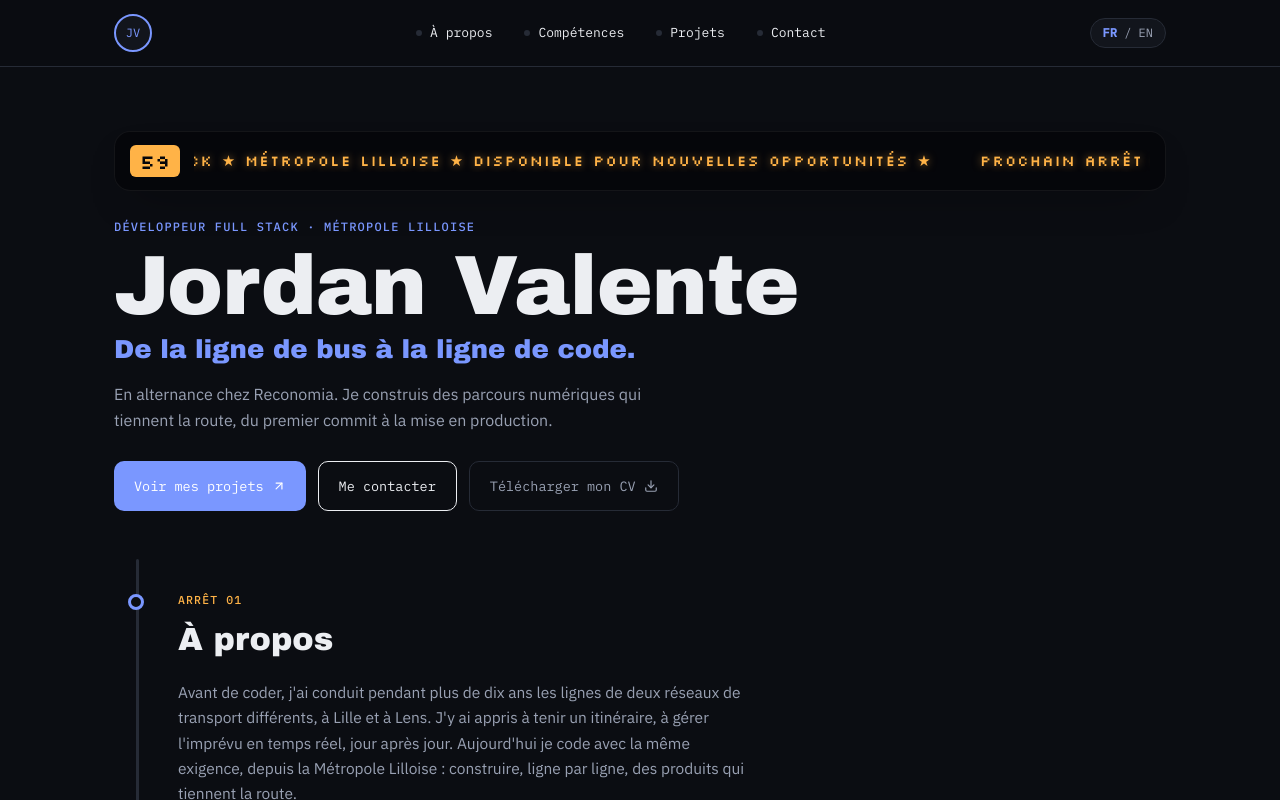
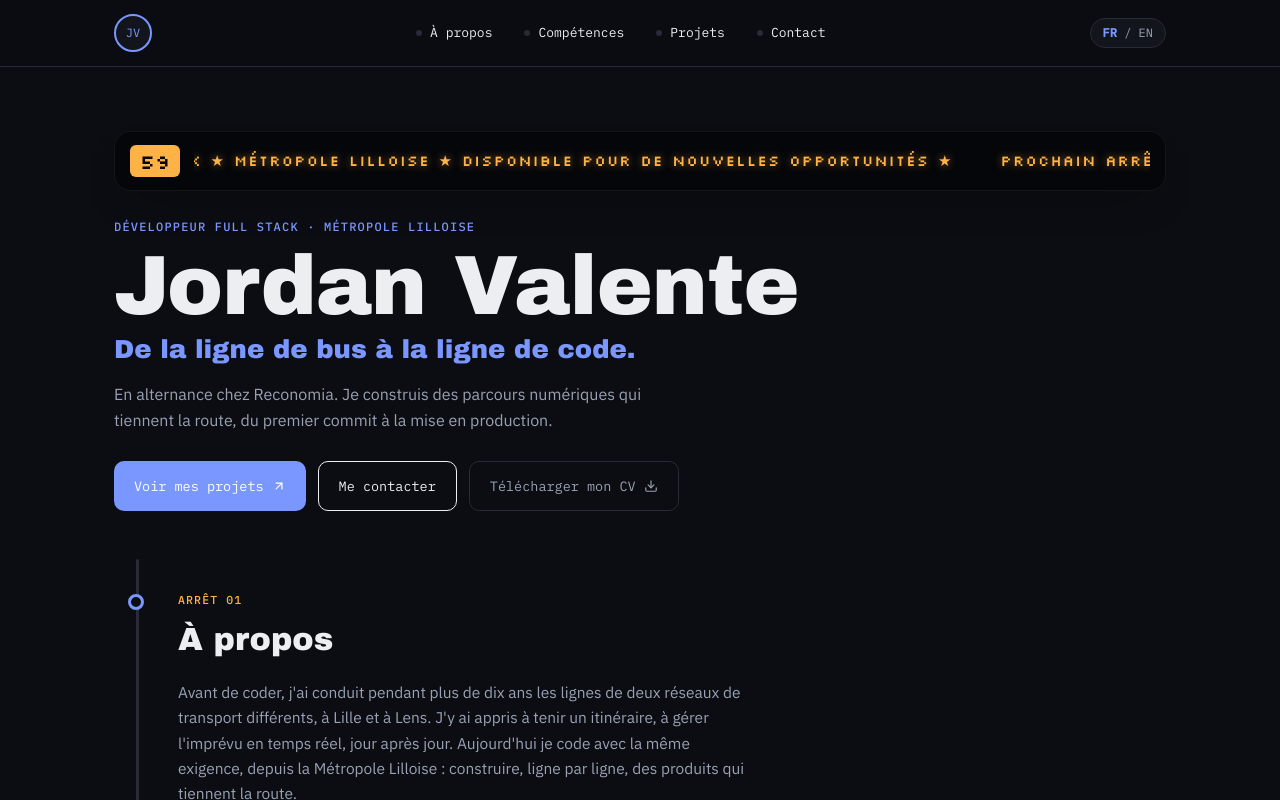
Before and after one commit to Jordandevop/portfolio_Jordan_valente, a React (Vite) app: page / in a window 1280 px wide. Shown: the top 800 px of the page. Built offline with nearby package versions, Linux system fonts and the light colour scheme.

Commit message:
fix ortho

```diff
--- a/src/data.js
+++ b/src/data.js
@@ -144,7 +144,7 @@ export const T = {
     close: "Fermer",
     footer: "Fait avec React, pensé comme une ligne de bus.",
     learnMore: "En savoir plus",
-    marquee: "PROCHAIN ARRÊT - DÉVELOPPEUR FULL STACK ★ MÉTROPOLE LILLOISE ★ DISPONIBLE POUR NOUVELLES OPPORTUNITÉS ★ ",
+    marquee: "PROCHAIN ARRÊT - DÉVELOPPEUR FULL STACK ★ MÉTROPOLE LILLOISE ★ DISPONIBLE POUR DE NOUVELLES OPPORTUNITÉS ★ ",
     ticketPrefix: "N°",
     toggleLangLabel: "Changer de langue",
     menuOpenLabel: "Ouvrir le menu",
```
Also changed, not shown: 1 other file (tests, documents, lock files or other folders).
